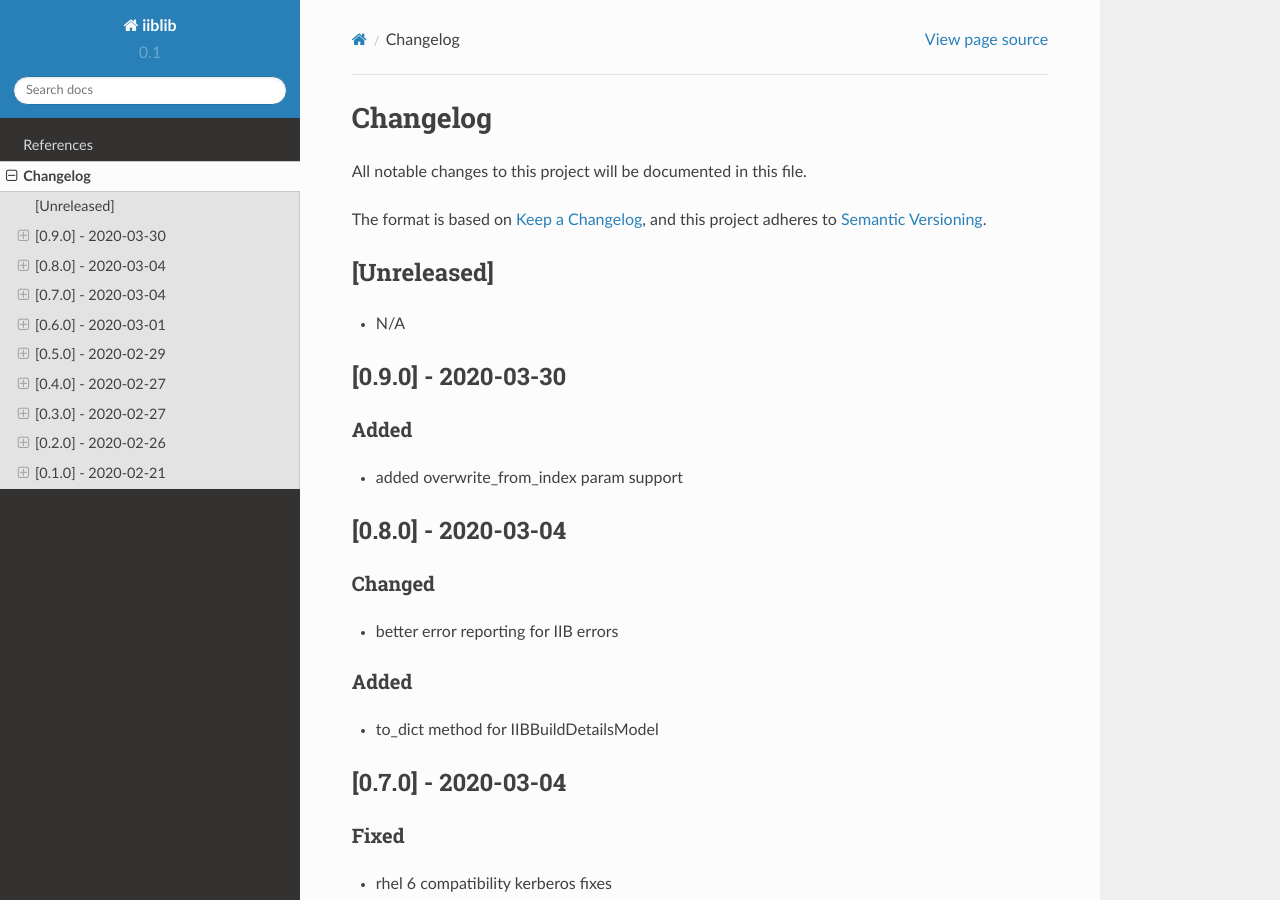
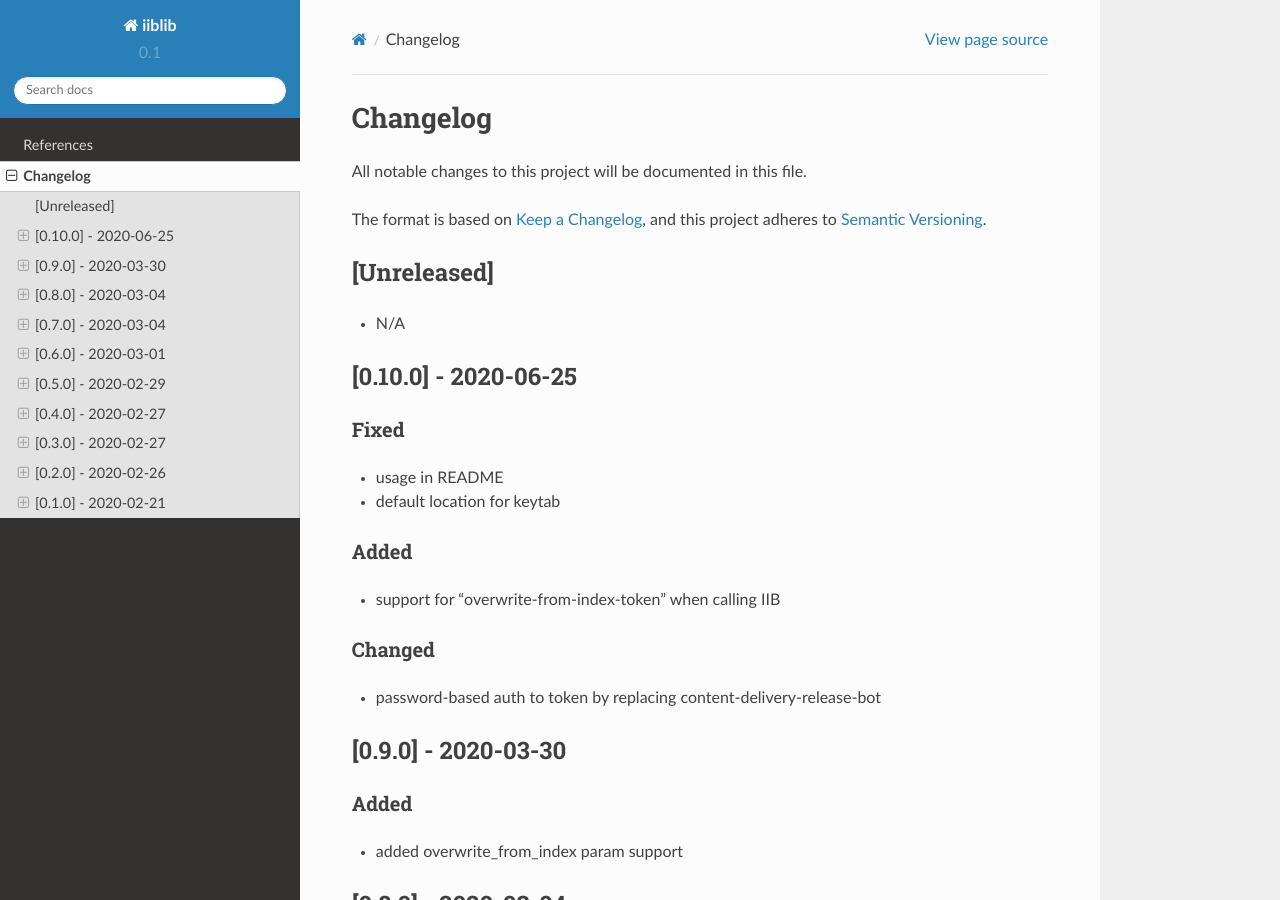
Before and after one commit to release-engineering/iiblib, a Sphinx documentation site: the page built from docs/source/CHANGELOG.md, in a window 1280 px wide and 900 px high. Built offline with Sphinx 7.4.7 and the Read the Docs theme 2.0.0, drawn with Linux system fonts in a browser that asks for light colours.

Commit message:
v0.10.0 Changelog

```diff
--- a/docs/source/CHANGELOG.md
+++ b/docs/source/CHANGELOG.md
@@ -8,6 +8,21 @@ and this project adheres to [Semantic Versioning](https://semver.org/spec/v2.0.0
 ## [Unreleased]
 
 - N/A
+
+## [0.10.0] - 2020-06-25
+
+### Fixed
+
+- usage in README
+- default location for keytab
+
+### Added
+
+- support for "overwrite-from-index-token" when calling IIB
+
+### Changed
+
+- password-based auth to token by replacing content-delivery-release-bot
 
 ## [0.9.0] - 2020-03-30
 
--- a/setup.py
+++ b/setup.py
@@ -62,7 +62,7 @@ if os.environ.get("READTHEDOCS", None):
 
 setup(
     name="iiblib",
-    version="0.9.0",
+    version="0.10.0",
     description="IIB client library",
     long_description=long_description,
     author="Jindrich Luza",
```
